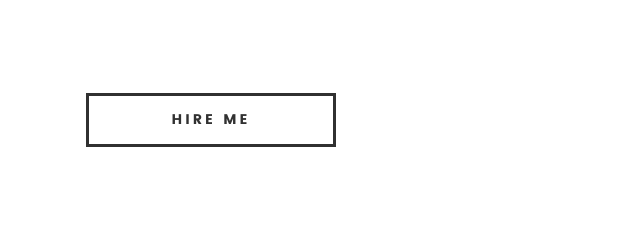
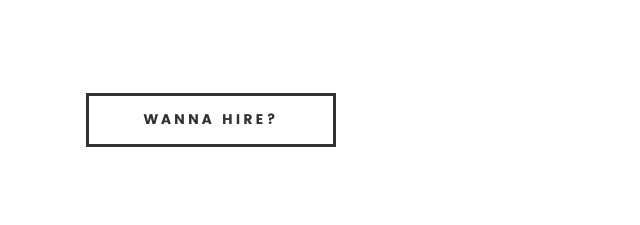
Before and after one commit to imsubashadhikari/portfolio, a plain HTML site: page index.html in a window 1280 px wide. Shown: the part 2267-2492 px from the top of the page, 409-1049 px from the left. Drawn offline with Linux system fonts and the light colour scheme; files whose address does not match are found by name.

Commit message:
Update index.html

```diff
--- a/index.html
+++ b/index.html
@@ -203,7 +203,7 @@
 
 		<div class="row button-section">
 			<div class="col-twelve">
-				<a href="#contact" title="Hire Me" class="button stroke smoothscroll">Hire Me</a>
+				<a href="#contact" title="Hire Me" class="button stroke smoothscroll">Wanna Hire?</a>
 <!-- 				<a href="Resume-Subash.pdf" title="Download CV" class="button button-primary">Download CV</a> -->
 			</div>
 		</div>
```
